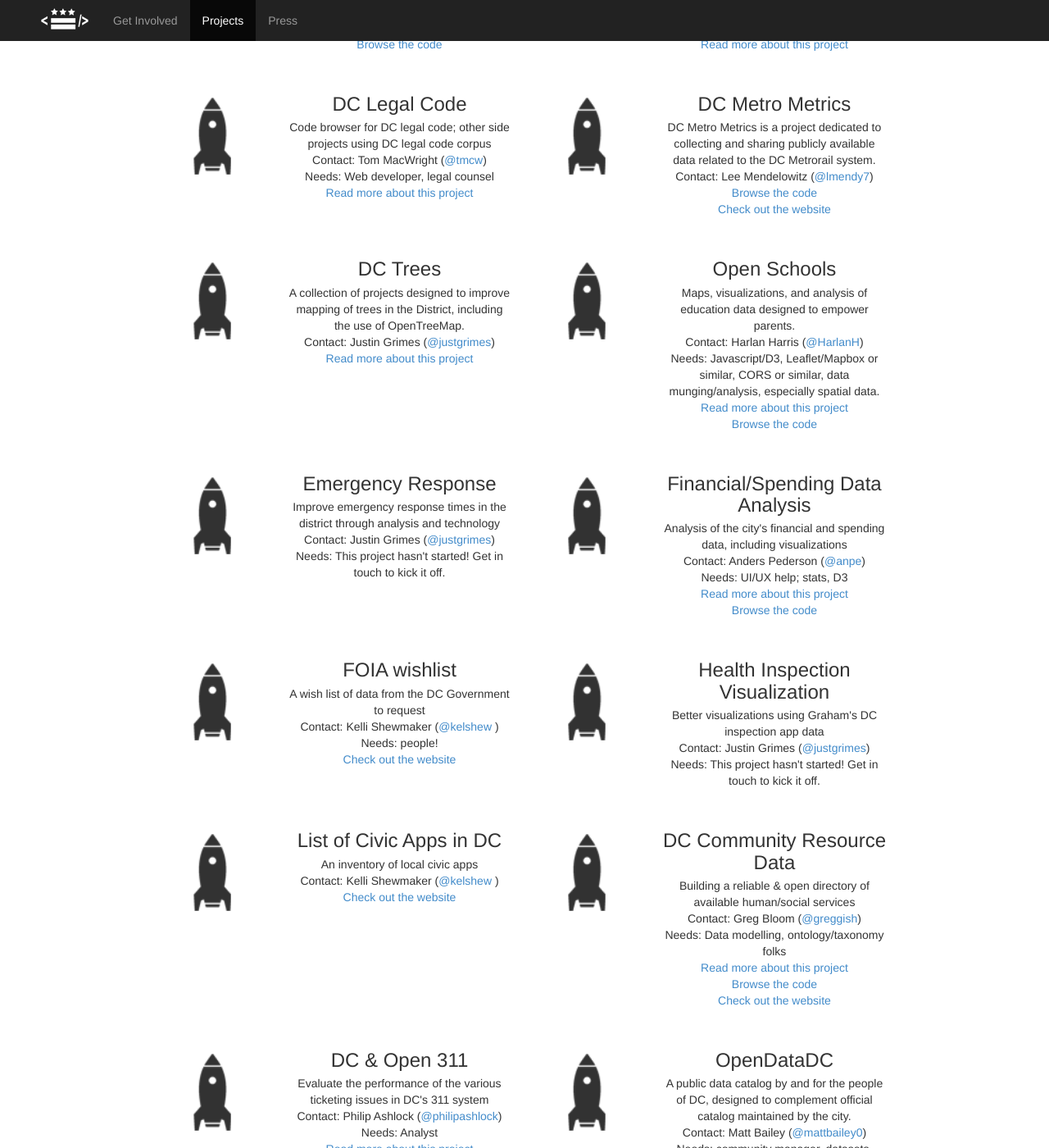
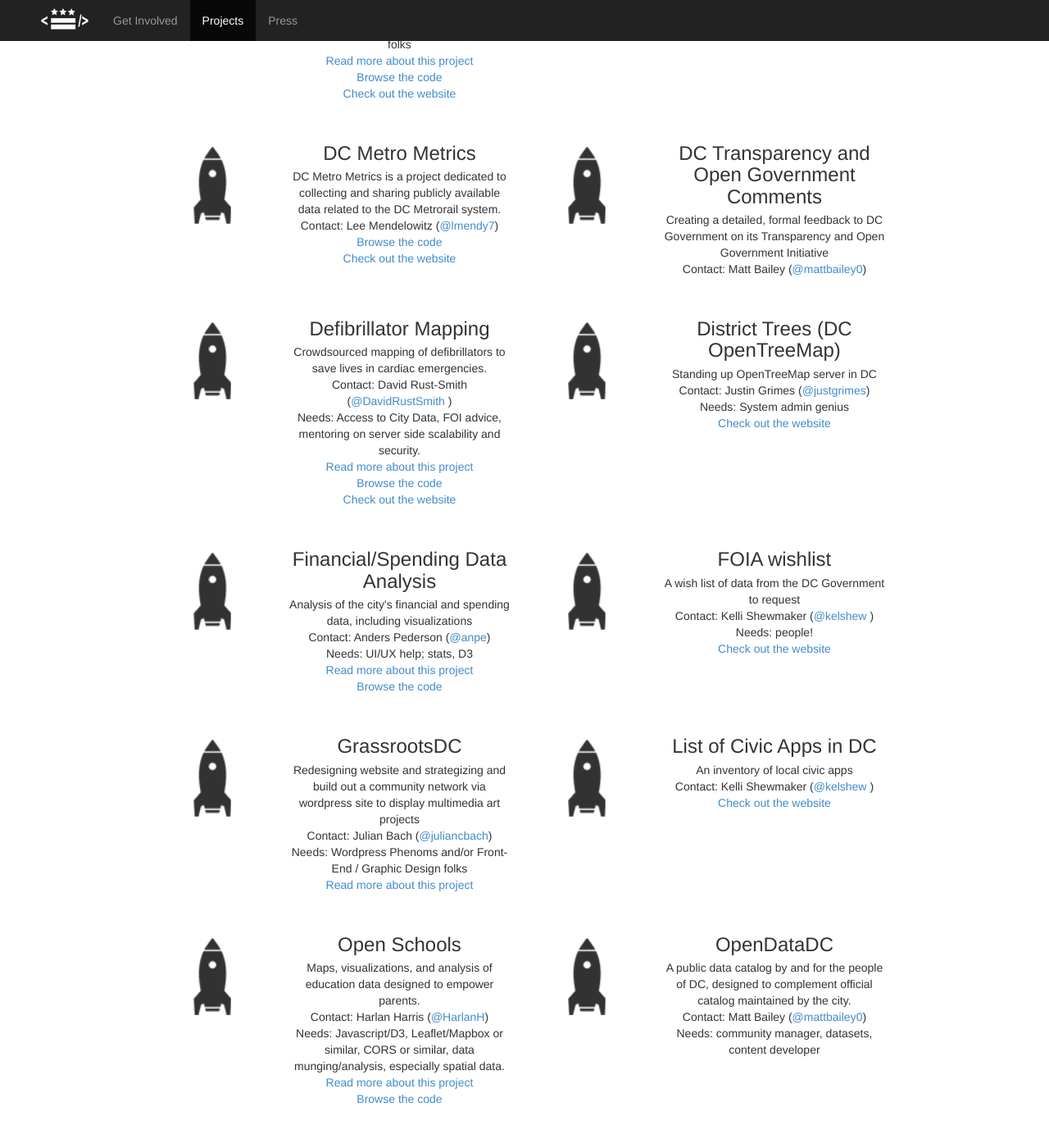
Before and after one commit to civictechdc/codefordc.github.com, a Jekyll site: the page built from projects.html, in a window 1280 px wide and 1400 px high, scrolled down 1725 px. Shown: the whole window at 82% size. Built offline with Jekyll 4.4.1, drawn with Linux system fonts in a browser that asks for light colours; Markdown is read by kramdown in place of the engine named in the settings; some of the changed text lies outside the part shown.

Commit message:
update projects list and stop displaying not started projects

```diff
--- a/data/projects.csv
+++ b/data/projects.csv
@@ -1,32 +1,40 @@
-Name *public*,Description *public*,Project Contact Name *public*,Project Contact Twitter *public*,Project Contact Email,Need/want? *public*,Has data,Status,Link for more details *public*,Github repository *public*,Project website *public*,Gov Partner,Community Partner
-Affordable Housing,Automate the affordable housing application process in DC by creating a master application form that fills out all applications and paperwork.,Marcus Louie,@mlouie,,"Ruby, Salesforce, Passionate People",No,in progress,https://hackpad.com/Code-for-DC-District-Housing-KlQ2UbX0Imc,https://github.com/mlouie/dchousing-apps,,,Bread for City
-ANC Brigade,"A website to help explain the ANC system and provide information a ANC meetings, agendas, etc.",Leah Bannon,@leahbannon ,,Help forging partnerships with ANC commissioners,Yes,healthy,https://hackpad.com/ANC-Brigade-Hackpad-NZyVLRrN8tX,https://github.com/codefordc/ancbrigade,http://www.ancbrigade.org,Some ANCs,
-ANC Financial Materials,Organize and publish ANC financial materials obtained by Luke Rosniak,Matt Bailey,@mattbailey0,,"Data person, donations to cover costs for document processing",Yes,in progress,,,,,
-ANC Transparency Legislation,Improve and promote legislation for ANC transparency,Tree Martschink,@TreeMartschink,,,--,in progress,,,,,
-Archive the Mayor's Schedule,The Mayor's schedule is posted but not archived; this tool collects it nightly,Aaron Schumacher,@planarrowspace,,,--,healthy,,https://github.com/ajschumacher/dc_mayor_schedule,,,
-Bicycle Traffic Counter,Build open source traffic counter similar to http://waycount.com/,Justin Grimes,@justgrimes,,"Hardware hackers (arduino, raspberry pi, etc)",No,not started,,,,,WABA
-Budget Visualizations,Make tree map visualizations of DC budget data using the OpenSpending API and forkable code from other municipal budget treemaps.,Anders Pederson & Justin Grimes,@justgrimes,,"Web developer (D3, JS, HTML, Ruby, Python)",Yes,in progress,http://greatergreaterwashington.org/post/17987/visualize-the-dc-budget/,,,,
-CaBi Commute Time Dashboard,Determine the average time commuter bikes are gone in the morning; web ap,Justin Grimes,@justgrimes,,,Yes,not started,,,,,
-CfA Core Apps,Evaluate whether DC can use any of the CfA Race to Reuse Apps,Matt Bailey,@mattbailey0,,,--,not started,http://brigade.codeforamerica.org/applications,,,,
-Chromorama for DC (aka Jaunt DC),"Take metro, cabi, and other data and make a dashboard/data repositoy like http://www.chromaroma.com/",Justin Grimes,@justgrimes,,,Yes,not started,,,,,
-Civic Hacking Handbook,Develop and collocate introductory materials for civic hacking,Matt Bailey & Justin Grimes,@mattbailey0,justgrimes@gmail.com,Help with research,--,in progress,,,,,
-"Code for DC Branding, Marketing, Content",Helping Code for DC stay presentable and get the word out.,Laurie Valora,@LaurieValora112,,,--,healthy,,,,,
-Code for DC Website,This website! We're making constant improvements.,Matt Bailey & Justin Grimes,@mattbailey0,,"Web developer, UI/UX",--,in progress,,https://github.com/codefordc/codefordc-2.0,http://www.codefordc.org/,--,--
-Connect DC,Addressing digitial divide and digital inclusion issues in DC; survey/data collection; map existing resources; education/outreach,Delano Squires,@Mr_Squires,,,No,in progress,https://hackpad.com/Connect.DC-Technology-User-Profile-OOHS23LxsNL,,,OCTO; Delano Squires,
-DC Legal Code,Code browser for DC legal code; other side projects using DC legal code corpus,Tom MacWright,@tmcw,,"Web developer, legal counsel",Yes,healthy,https://hackpad.com/DC-Code-Project-Page-VEHE5JBojOx,,,DC Council; David Zvenyach,
-DC Metro Metrics,DC Metro Metrics is a project dedicated to collecting and sharing publicly available data related to the DC Metrorail system.,Lee Mendelowitz,@lmendy7,,,Yes,in progress,,https://github.com/LeeMendelowitz/DCMetroMetrics,http://www.dcmetrometrics.com/,,
-DC Playground,,,,,,No,inactive,,,,,
-DC Trees,"A collection of projects designed to improve mapping of trees in the District, including the use of OpenTreeMap.",Justin Grimes,@justgrimes,justgrimes@gmail.com,,Yes,in progress,https://hackpad.com/Hacking-DC-Street-Tree-WSAPOuMGNdH,,,UFA (maybe?),Casey Trees
-Open Schools,"Maps, visualizations, and analysis of education data designed to empower parents.",Harlan Harris,@HarlanH,,"Javascript/D3, Leaflet/Mapbox or similar, CORS or similar, data munging/analysis, especially spatial data.",Yes,healthy,https://hackpad.com/DC-Education-data-xnqf3Y41Eg3,https://github.com/HarlanH/code-for-dc-edu,,OSSE,
-Emergency Response,Improve emergency response times in the district through analysis and technology,Justin Grimes,@justgrimes,,,No,not started,,,,DC Council (Wells),
-Financial/Spending Data Analysis,"Analysis of the city's financial and spending data, including visualizations",Anders Pederson,@anpe,anders.pedersen@okfn.org,"UI/UX help; stats, D3",Yes,in progress,https://hackpad.com/Hacking-DC-Financial-Data-gBV1yATBHU5,https://github.com/codefordc/dcfinancials,,DC Council (Grosso); Phil Reeves,DC Fiscal Policy Institute
-FOIA wishlist,A wish list of data from the DC Government to request,Kelli Shewmaker,@kelshew ,,people!,--,healthy,,,https://docs.google.com/spreadsheet/ccc?key=0Ak6Vi4C1XTAydHd4Q2ZzY0s2OVpRMnUyMDFuY0tiRVE#gid=0,,
-Health Inspection + Yelp + Foursquare,Health inspection mashup (like http://www.donteat.at/),Justin Grimes,@justgrimes,,,Yes,inactive,,,,,
-Health Inspection Visualization,Better visualizations using Graham's DC inspection app data,Justin Grimes,@justgrimes,,,Yes,not started,,,,,
-Homework Helper,hackathon project to help ,,,,,--,inactive,,,,,
-List of Civic Apps in DC,An inventory of local civic apps,Kelli Shewmaker,@kelshew ,,,--,healthy,,,https://docs.google.com/spreadsheet/ccc?key=0Ak6Vi4C1XTAydDBuWmxIYkxvamthWWZHaUNOVmJlN3c#gid=0,,
-Marriage Made Simple,document and diagram current marriage process to demostrate failure and advocate for increase efficency,Sami Thangaraj,,,"Visualization wizard, graphic design",--,inactive,,,,,
-DC Community Resource Data,Building a reliable & open directory of available human/social services,Greg Bloom,@greggish,,"Data modelling, ontology/taxonomy folks",Yes,in progress,https://hackpad.com/Open211-Data-Commons-Project-yMfDTnFwo6g,https://github.com/codefordc/open211,http://communityresourcedata.codefordc.org/,HHS,Bread/Urban Institute
-DC & Open 311,Evaluate the performance of the various ticketing issues in DC's 311 system,Philip Ashlock,@philipashlock,,Analyst,Yes,healthy,https://hackpad.com/Open311-Hack-for-DC-planning-pad-DIITrCrZLoZ,,http://open311.org/,,
-OpenDataDC,"A public data catalog by and for the people of DC, designed to complement official catalog maintained by the city.",Matt Bailey,@mattbailey0,,"community manager, datasets, content developer",--,healthy,,,,,
-Zoning Data,Visualization of zoning data,Justin Grimes,@justgrimes,,,Yes,in progress,http://www.flickr.com/photos/44718928@N00/8524356767/in/photolist-dZgyhp-92EyZC,,,,
+Name,Description *public*,Project Contact Name *public*,Project Contact Twitter *public*,Project Contact Email,Need/want? *public*,Has data,Status,Link to more details,Github repository,Project Website,Gov Partner,Community Partner,Notes,Link to data,Display
+3-1-1 Kaggle competition,Upcoming 3-1-1 kaggle competition see open 311 w/ philip,Justin Grimes,@justgrimes,jgrimes@codeforamerica.org,stats; data whiz,,not started,http://eaves.ca/2013/09/11/announcing-the-311-data-challenge-soon-to-be-launched-on-kaggle/?utm_content=buffer97e24&utm_source=buffer&utm_medium=twitter&utm_campaign=Buffer,,,,,,,
+A better Alert DC,Better interface/frontend for Alert DC system; OR Scrape/archive data for Alert DC ,,,,coders!,,not started,https://textalert.ema.dc.gov/latest.php,,,,,,,Yes
+Affordable Housing,Automate the affordable housing application process in DC by creating a master application form that fills out all applications and paperwork.,Marcus Louie,@mlouie,,"Ruby, Salesforce, Passionate People",No,healthy,https://hackpad.com/Code-for-DC-District-Housing-KlQ2UbX0Imc,https://github.com/mlouie/dchousing-apps,,,Bread for City,,,
+AirBnB for PMFs,,Justin Grimes,@justgrimes,jgrimes@codeforamerica.org,,,not started,,,,,,,,
+ANC Brigade,"A website to help explain the ANC system and provide information a ANC meetings, agendas, etc.",Leah Bannon,@leahbannon ,,Help forging partnerships with ANC commissioners,Yes,healthy,https://hackpad.com/ANC-Brigade-Hackpad-NZyVLRrN8tX,https://github.com/codefordc/ancbrigade,http://www.ancbrigade.org,Some ANCs,,,,
+ANC Financial Materials,Organize and publish ANC financial materials obtained by Luke Rosniak,Matt Bailey,@mattbailey0,mbailey@codeforamerica.org,"Data person, donations to cover costs for document processing",Yes,in progress,,,,,,,,
+ANC Transparency Legislation,Improve and promote legislation for ANC transparency,Tree Martschink,@TreeMartschink,,,--,healthy,,,,,,,,
+Archive the Mayor's Schedule,The Mayor's schedule is posted but not archived; this tool collects it nightly,Aaron Schumacher,@planarrowspace,,,--,healthy,,https://github.com/ajschumacher/dc_mayor_schedule,,,,,,
+Bicycle Traffic Counter,Build open source traffic counter similar to http://waycount.com/,Justin Grimes,@justgrimes,,"Hardware hackers (arduino, raspberry pi, etc)",No,not started,,,,,WABA,,,Yes
+Budget Visualizations,Make tree map visualizations of DC budget data using the OpenSpending API and forkable code from other municipal budget treemaps.,Anders Pederson,@anpe,anders.pedersen@okfn.org,"Web developer (D3, JS, HTML, Ruby, Python)",Yes,in progress,http://greatergreaterwashington.org/post/17987/visualize-the-dc-budget/,,,,,,,
+CaBi Odds (Capital Bikeshare station odds),Bikeshare Odds will tell you what the chances are that your neighborhood bikeshare station will have a bike at a given time.,Chris Given,@cmgiven,,,Yes,healthy,http://bit.ly/cabiodds,https://github.com/cmgiven/bikeshare-odds,,,,,,
+Civic Hacking Handbook,Develop and collocate introductory materials for civic hacking,Justin Grimes,@justgrimes,jgrimes@codeforamerica.org,Help with research,--,in progress,,,,,,,,No
+"Code for DC Branding, Marketing, Content",Helping Code for DC stay presentable and get the word out.,Laurie Valora,@LaurieValora112,,,--,healthy,,,,,,,,No
+Code for DC Website,This website! We're making constant improvements.,Matt Bailey,@mattbailey0,mbailey@codeforamerica.org,"Web developer, UI/UX",--,healthy,,https://github.com/codefordc/codefordc-2.0,http://www.codefordc.org/,--,--,,,No
+Connect DC ,Addressing digitial divide and digital inclusion issues in DC; survey/data collection; map existing resources; education/outreach,Delano Squires,@Mr_Squires,,,No,in progress,https://hackpad.com/Connect.DC-Technology-User-Profile-OOHS23LxsNL,,,OCTO; Delano Squires,,,,
+DC & Open 311,Evaluate the performance of the various ticketing issues in DC's 311 system,Philip Ashlock,@philipashlock,,Analyst,Yes,healthy,https://hackpad.com/Open311-Hack-for-DC-planning-pad-DIITrCrZLoZ,,http://open311.org/,,,,,
+DC Community Resource Data,Building a reliable & open directory of available human/social services,Greg Bloom,@greggish,,"Data modelling, ontology/taxonomy folks",Yes,healthy,https://hackpad.com/Open211-Data-Commons-Project-yMfDTnFwo6g,https://github.com/codefordc/open211,http://communityresourcedata.codefordc.org/,HHS,Bread/Urban Institute,,,
+DC Legal Code,Code browser for DC legal code; other side projects using DC legal code corpus,Tom MacWright,@tmcw,,"Web developer, legal counsel",Yes,healthy,https://hackpad.com/DC-Code-Project-Page-VEHE5JBojOx,,,DC Council; David Zvenyach,,,,
+DC Metro Metrics,DC Metro Metrics is a project dedicated to collecting and sharing publicly available data related to the DC Metrorail system.,Lee Mendelowitz,@lmendy7,,,Yes,healthy,,https://github.com/LeeMendelowitz/DCMetroMetrics,http://www.dcmetrometrics.com/,,,,,
+DC Transparency and Open Government Comments,"Creating a detailed, formal feedback to DC Government on its Transparency and Open Government Initiative",Matt Bailey,@mattbailey0,mbailey@codeforamerica.org,,,healthy,,,,,,,,No
+DC Playground,,,,,,No,inactive,,,,,,,,Yes
+Defibrillator Mapping,Crowdsourced mapping of defibrillators to save lives in cardiac emergencies.,David Rust-Smith,@DavidRustSmith ,davidrustsmith@gmail.com,"Access to City Data, FOI advice, mentoring on server side scalability and security.",No,healthy,http://www.webnotwar.ca/saving-lives-open-data/,n/a,http://ottawasheart.com/,n/a,n/a,,,
+District Trees (DC OpenTreeMap),Standing up OpenTreeMap server in DC,Justin Grimes,@justgrimes,jgrimes@codeforamerica.org,System admin genius,Yes,in progress,,,http://districttrees.org,,,,,
+Emergency Response,Improve emergency response times in the district through analysis and technology,Justin Grimes,@justgrimes,jgrimes@codeforamerica.org,,No,inactive,,,,DC Council (Wells),,,,Yes
+Financial/Spending Data Analysis,"Analysis of the city's financial and spending data, including visualizations",Anders Pederson,@anpe,anders.pedersen@okfn.org,"UI/UX help; stats, D3",Yes,in progress,https://hackpad.com/Hacking-DC-Financial-Data-gBV1yATBHU5,https://github.com/codefordc/dcfinancials,,DC Council (Grosso); Phil Reeves,DC Fiscal Policy Institute,,,
+FOIA wishlist,A wish list of data from the DC Government to request,Kelli Shewmaker,@kelshew ,,people!,--,in progress,,,https://docs.google.com/spreadsheet/ccc?key=0Ak6Vi4C1XTAydHd4Q2ZzY0s2OVpRMnUyMDFuY0tiRVE#gid=0,,,bit.ly/foiawish,,No
+GrassrootsDC ,Redesigning website and strategizing and build out a community network via wordpress site to display multimedia art projects,Julian Bach,@juliancbach,,Wordpress Phenoms and/or Front-End / Graphic Design folks,,healthy,www.sandbox.grassrootsdc.org,,,,,,,
+Health Inspection + Yelp + Foursquare,Health inspection mashup (like http://www.donteat.at/),,,,,Yes,not started,,,,,,,,Yes
+Homework Helper,hackathon project to help ,,,,,--,inactive,,,,,,,,Yes
+Jaunt DC,"Take metro, cabi, and other data and make a dashboard/data repositoy like http://www.chromaroma.com/",Justin Grimes,@justgrimes,jgrimes@codeforamerica.org,,Yes,inactive,,,,,,,,Yes
+List of Civic Apps in DC,An inventory of local civic apps,Kelli Shewmaker,@kelshew ,,,--,healthy,,,https://docs.google.com/spreadsheet/ccc?key=0Ak6Vi4C1XTAydDBuWmxIYkxvamthWWZHaUNOVmJlN3c#gid=0,,,,,No
+Marriage Made Simple,document and diagram current marriage process to demostrate failure and advocate for increase efficency,Sami Thangaraj,,,"Visualization wizard, graphic design",--,inactive,,,,,,,,Yes
+Mayoral questions,Questions to ask about open gov/open data for 2014 mayoral race; fork and expand,Peter Gehred,,,,,not started,https://github.com/codefortulsa/open-data-questionnaire/blob/master/questionnaire.md,,,,,,,Yes
+Open Schools,"Maps, visualizations, and analysis of education data designed to empower parents.",Harlan Harris,@HarlanH,,"Javascript/D3, Leaflet/Mapbox or similar, CORS or similar, data munging/analysis, especially spatial data.",Yes,healthy,https://hackpad.com/DC-Education-data-xnqf3Y41Eg3,https://github.com/HarlanH/code-for-dc-edu,,OSSE,,,,Yes
+OpenDataDC,"A public data catalog by and for the people of DC, designed to complement official catalog maintained by the city.",Matt Bailey,@mattbailey0,mbailey@codeforamerica.org,"community manager, datasets, content developer",--,healthy,,,,,,,,Yes
+Restrauant data (yelp + health inspection scores),http://missionlocal.org/2013/09/data-scientist-your-favorite-restaurants-are-filthy/,,,,stats; data whiz,Yes,not started,,,,,,,,Yes
+Solve It DC,"a forum for D.C. residents to discuss politically polarized issues, particularly gun violence",Rachel Goldberg/Daniel Dufour,,,designers; coders; thinkers,,not started,,,,,,,,Yes
+Visualizing DC Street Trees,"A collection of projects designed to improve mapping of trees in the District, including the use of OpenTreeMap.",Emanuel Feld,@evonfriedland ,,,Yes,healthy,https://hackpad.com/Hacking-DC-Street-Tree-WSAPOuMGNdH,https://github.com/evonfriedland/tree-map,http://emanuelfeld.shinyapps.io/tree-map/,UFA (maybe?),Casey Trees,,,Yes
+Zoning data,Visualization of zoning data,,,,,Yes,not started,http://www.flickr.com/photos/44718928@N00/8524356767/in/photolist-dZgyhp-92EyZC,,,,,,,Yes
--- a/projects.html
+++ b/projects.html
@@ -34,7 +34,7 @@
 
 		for(var row in content){
 			pstatus = content[row][7];
-			if(pstatus != "inactive"){
+			if(pstatus != "inactive" && pstatus !="not started"){
 				projectId = "project" + row;
 				pname = content[row][0];
 				if(pname == ""){
```
